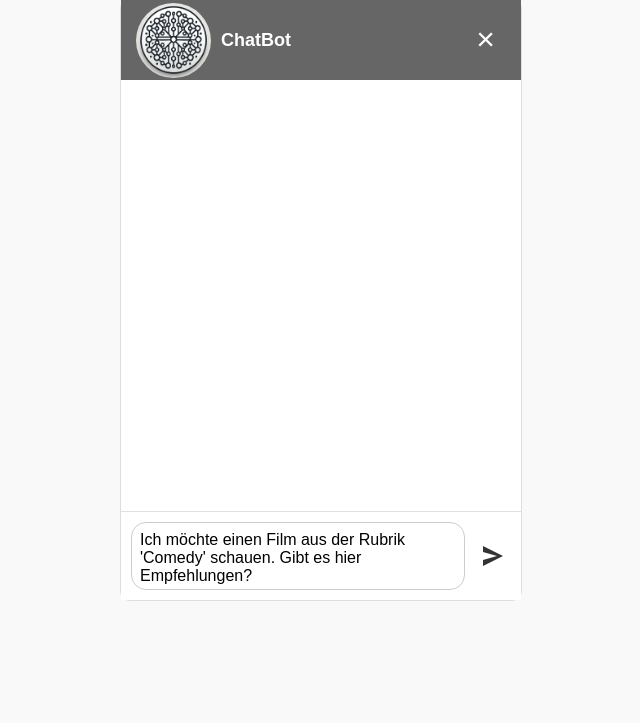
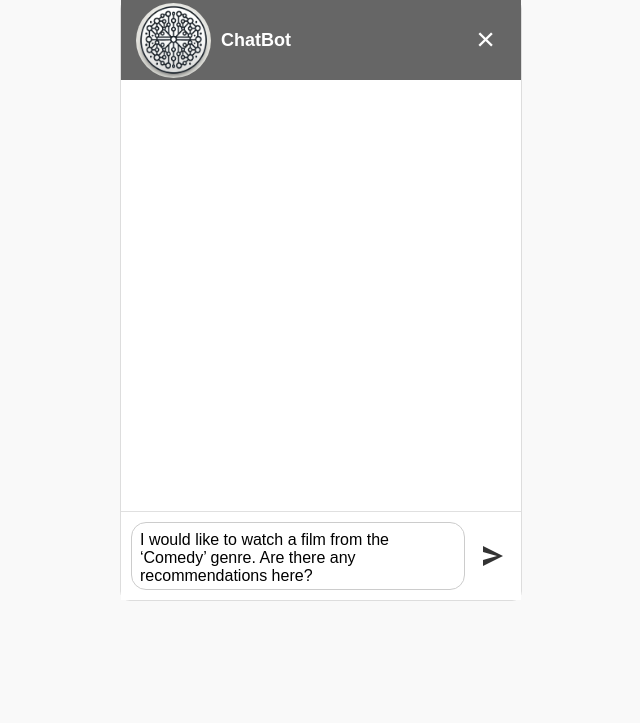
Before and after one commit to hgrowie/chatbot-flask, a Flask app: page / in a window 1280 px wide. Shown: the part 51-774 px from the top of the page, without its empty margins (319-959 px from the left). Run offline with Flask 3, Linux system fonts and the light colour scheme.

Commit message:
index1.html

```diff
--- a/templates/index1.html
+++ b/templates/index1.html
@@ -170,7 +170,7 @@
             const messagesContainer = document.querySelector('.chat-messages');
             const inputField = document.querySelector('.input-field');
             const sendButton = document.querySelector('.send-button');
-            const startText = "Ich möchte einen Film aus der Rubrik 'Comedy' schauen. Gibt es hier Empfehlungen?";
+            const startText = "I would like to watch a film from the ‘Comedy’ genre. Are there any recommendations here?";
 
             inputField.value = startText;
 
@@ -203,7 +203,7 @@
                     inputField.value = "";
 
                     setTimeout(() => {
-                        addBotMessage("'Jumanji: Willkommen im Dschungel' und 'Die Hochzeit meines besten Freundes' sind empfohlene Filme im Comedy-Genre😋. Beide bieten eine perfekte Mischung aus Humor 😀 und großartigen Geschichten. Diese Filme sind zeitlose Klassiker, die garantiert für gute Laune sorgen 😂.");
+                        addBotMessage("'Jumanji: Welcome to the Jungle' and 'My Best Friend's Wedding' are recommended films in the comedy genre 😋. Both offer a perfect blend of humor 😀 and great stories. These films are timeless classics that are sure to lift the mood 😂.");
                     }, 1500);
                 }
             });
```
